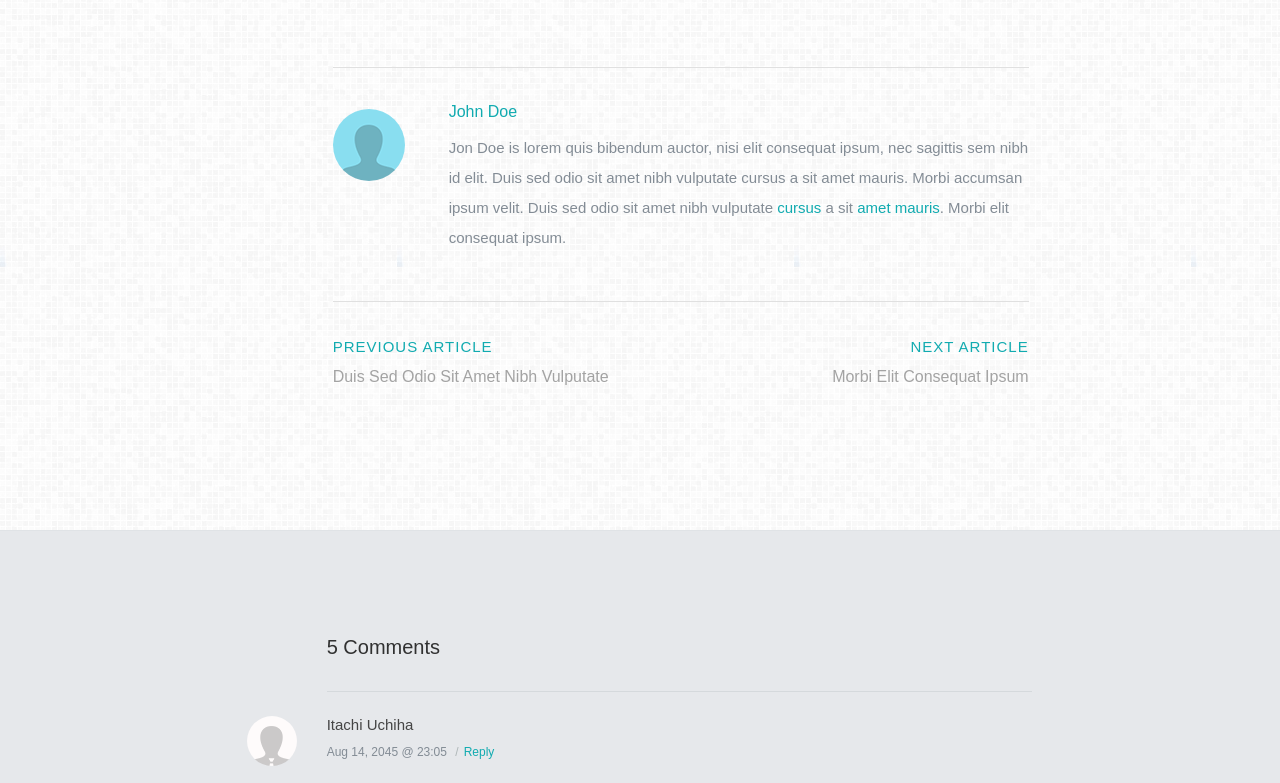
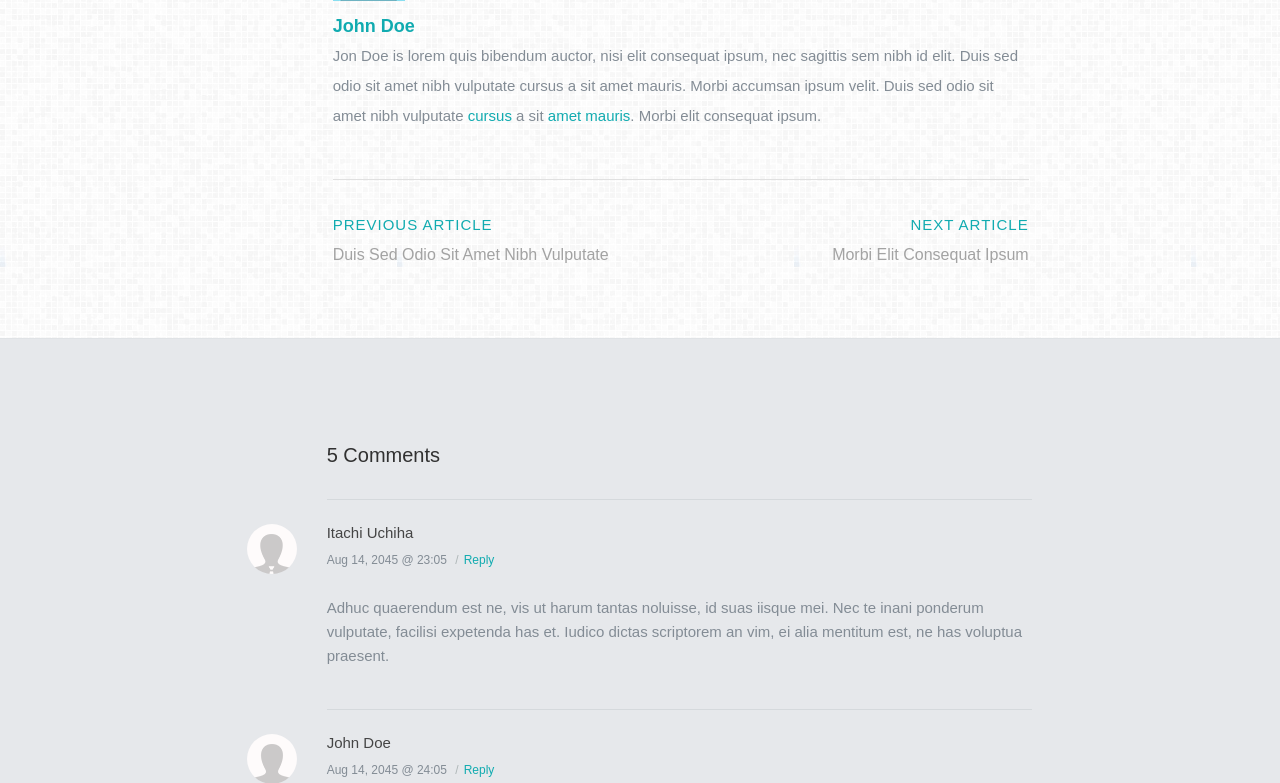
Before and after one commit to eric12342006/VrFurniture, a PHP site: page /blog-single.html in a window 1280 px wide. Shown: the part 753-1536 px from the top of the page. Run offline with PHP 8.4, Linux system fonts and the light colour scheme.

Commit message:
css override

```diff
--- a/css/layout.css
+++ b/css/layout.css
@@ -639,8 +639,8 @@
 
 .post {
    background: #f5f5f5 url(../images/patterns/grey.png);
-   padding-top: 120px;
-   padding-bottom: 90px;
+   padding-top: 30px;
+   padding-bottom: 20px;
 }
 .post .entry-header {
    position: relative;
@@ -680,7 +680,7 @@
 }
 
 .post .post-meta .date:before { content: "Published"; }
-.post .post-meta .categories:before { content: "Categories"; }
+.post .post-meta .categories:before { content: "Designer"; }
 .post .post-meta .categories a { display: block; }
 
 /* hide sep */
@@ -705,34 +705,7 @@
 }
 .post .post-content .tags a { font-family: opensans-bold, sans-serif; }
 
-/* bio */
-.post .bio {
-   margin-top: 48px;
-   padding-top: 29px;
-   border-top: 1px solid #E0E0E0;
-}
-.post .bio .gravatar {
-   width: 16.66667%;
-   float: left;
-   width: 72px;
-   height: 72px;
-}
-.post .bio .gravatar img {
-   margin-top: 12px;
 
-   -moz-border-radius: 100% 100% 100% 100%;
-	-webkit-border-radius: 100% 100% 100% 100%;
-	-khtml-border-radius: 100% 100% 100% 100%;
-	border-radius: 100% 100% 100% 100%;
-}
-.post .bio .about {
-   width: 83.33333%;
-   float: right;
-}
-.post .bio .about h5 {
-   font: 16px/30px opensans-bold, sans-serif;
-   margin-bottom: 6px;
-}
 
 /* post-nav */
 .post .post-nav {
```
